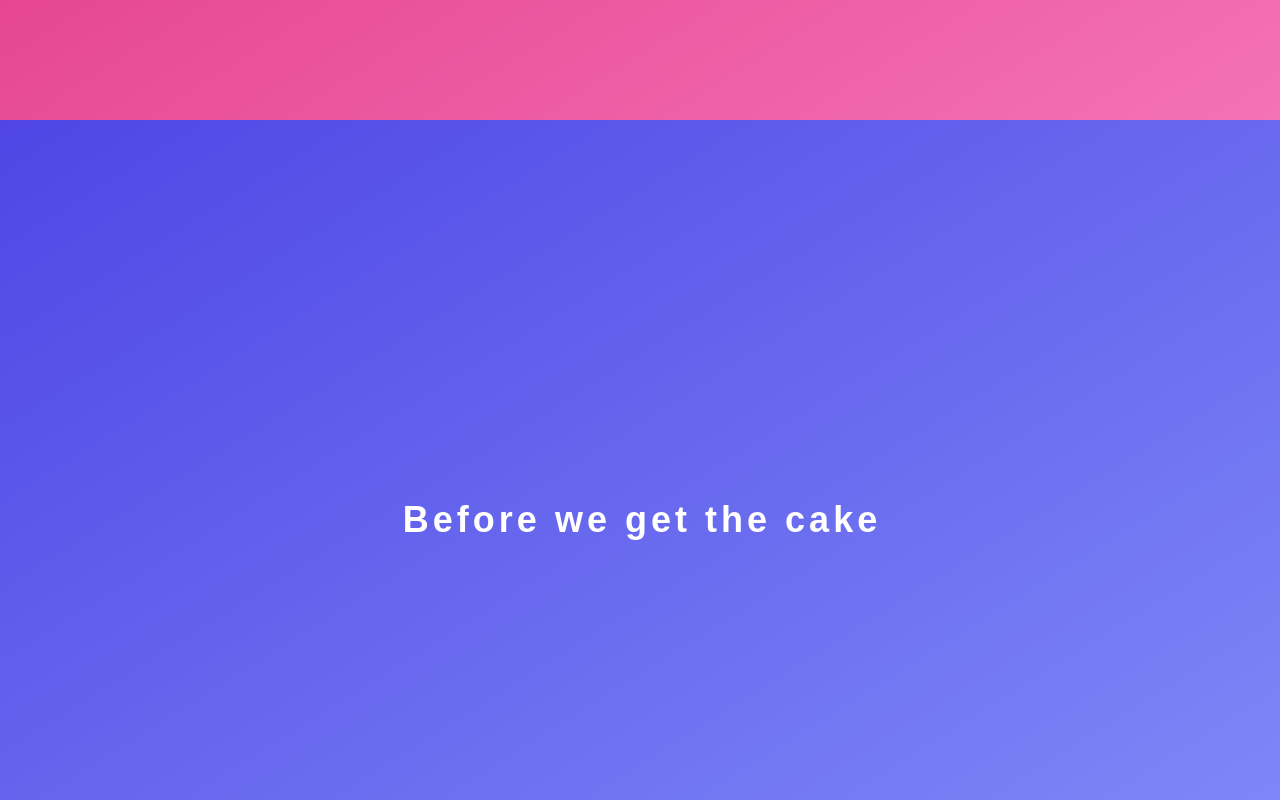
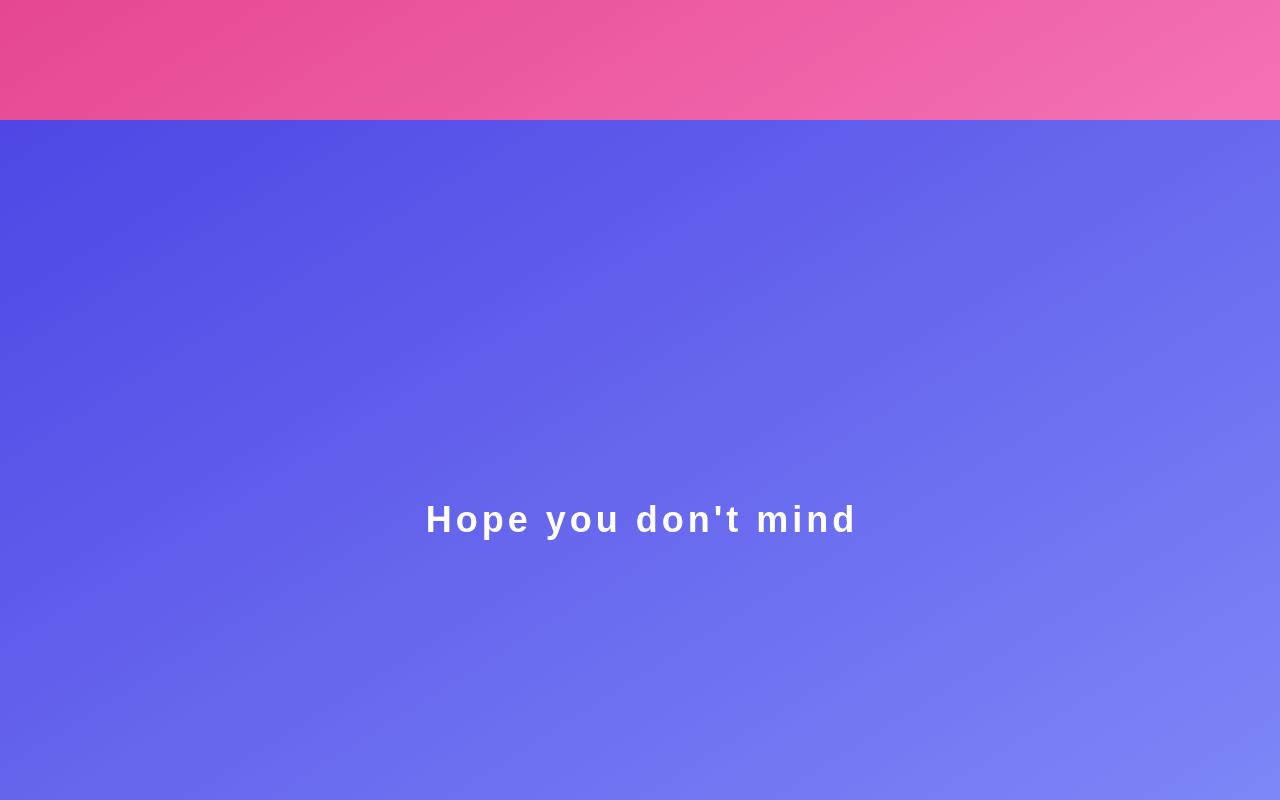
Before and after one commit to T1collo/nyambura, a Next.js app: page / in a window 1280 px wide. Shown: the part 5480-6280 px from the top of the page. Built offline with nearby package versions, Linux system fonts and the light colour scheme.

Commit message:
nyambura

```diff
--- a/src/app/page.js
+++ b/src/app/page.js
@@ -13,7 +13,6 @@ const sentences = [
   "a placeholder",
   "in my own little",
   "special way",
-  "in my own little ",
   "Before we get the cake",
   "Hope you don't mind",
   "Hope you like it",
@@ -33,7 +32,6 @@ const sectionColors = [
   "bg-gradient-to-br from-teal-600 to-teal-400",
   "bg-gradient-to-br from-orange-600 to-orange-400",
   "bg-gradient-to-br from-gray-600 to-gray-400",
-  "bg-gradient-to-br from-lime-600 to-lime-400",
   "bg-gradient-to-br from-lime-600 to-lime-400",
 ];
 
```
